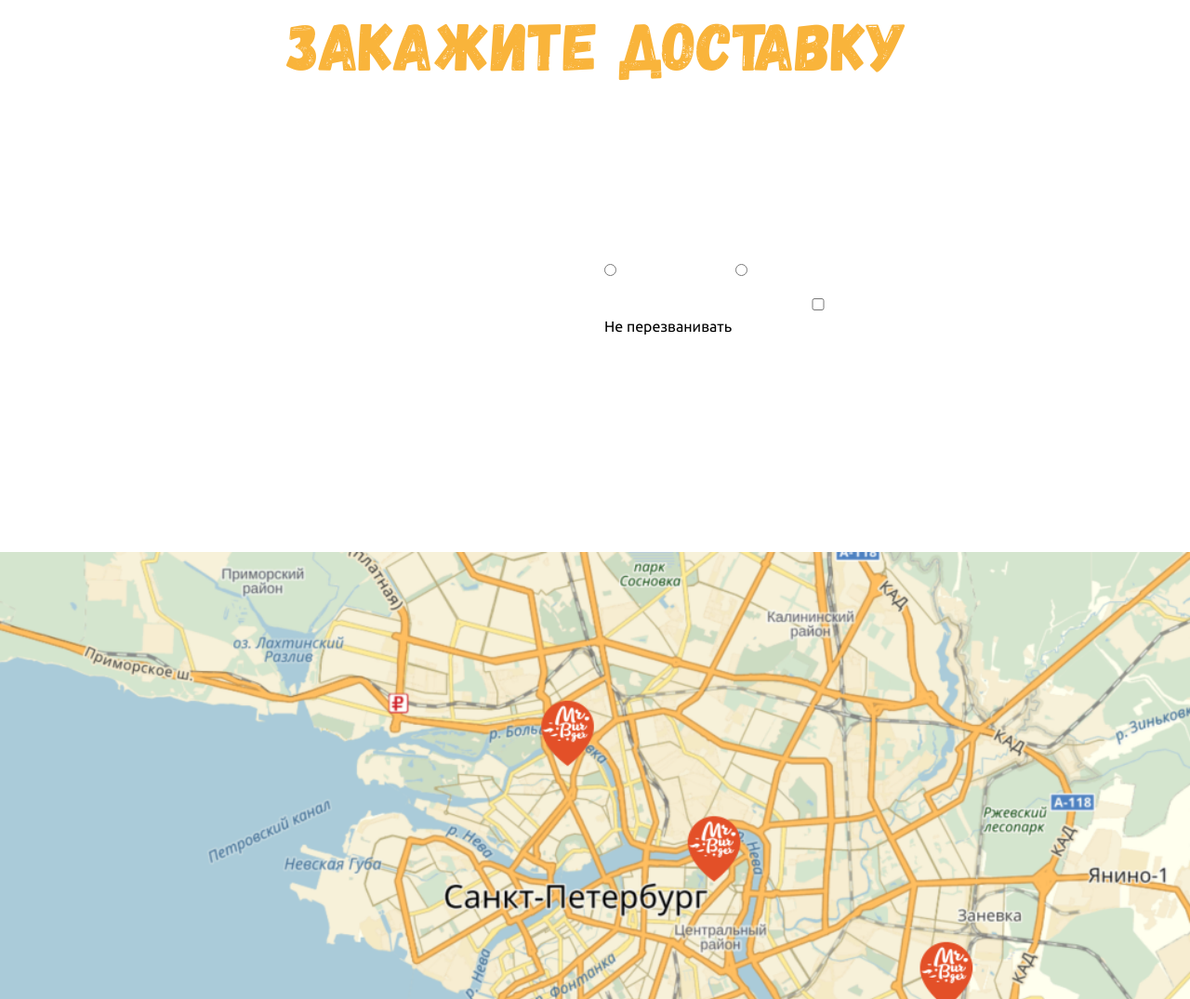
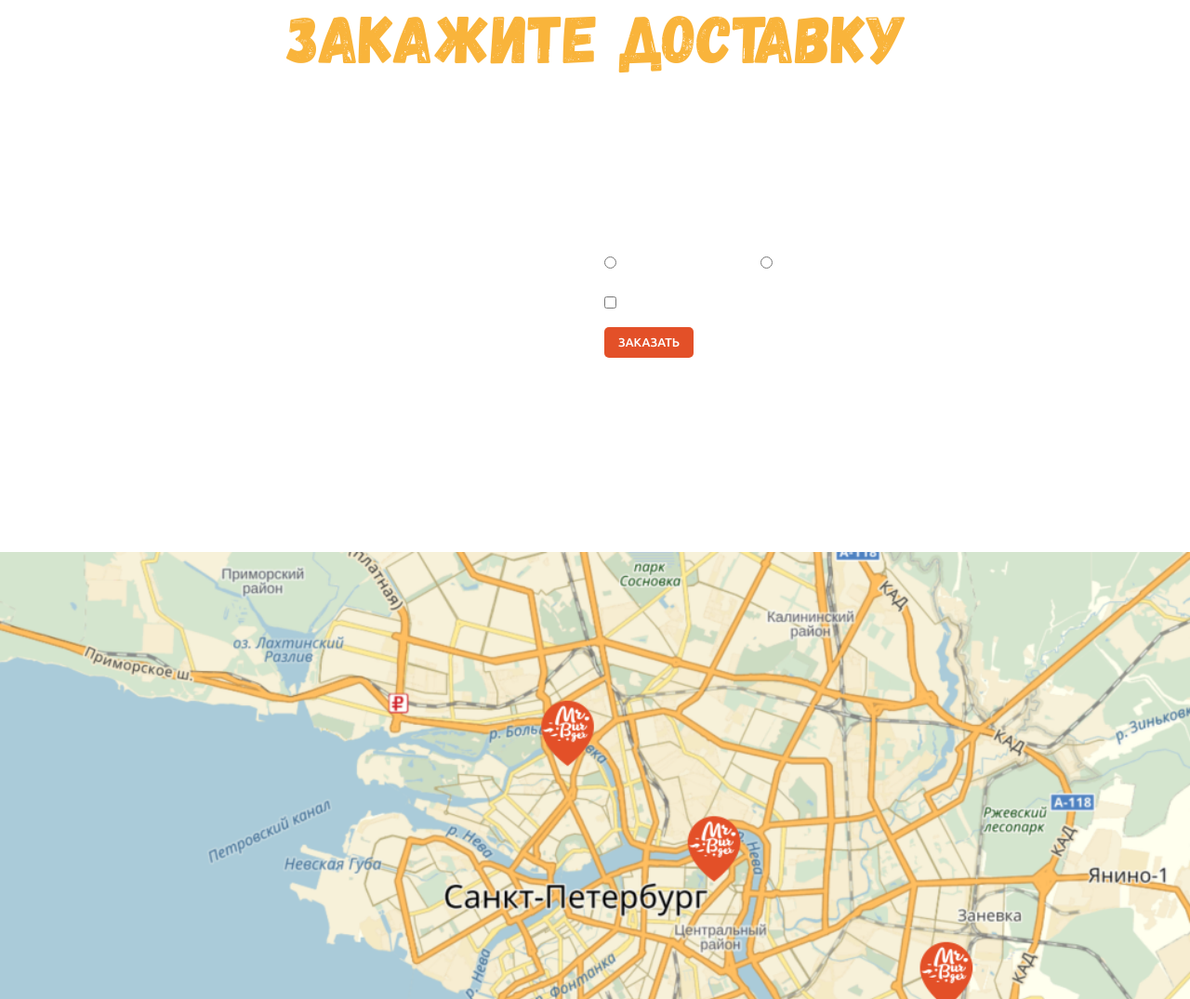
Before and after one commit to ArtGot/project, a plain HTML site: page index.html in a window 1280 px wide. Shown: the part 4206-5281 px from the top of the page at 93% size. Drawn offline with Linux system fonts and the light colour scheme.

Commit message:
Продолжение стилизации раздела Заказать доставку

```diff
--- a/index.html
+++ b/index.html
@@ -399,14 +399,24 @@
 						</div>
 						<div class="order__row">
 							<label class="order__block order__radio">
-								<input type="radio" name="cash" value="" class="order__radio--style">Потребуется сдача
-								<input type="radio" name="cash" value="" class="order__radio--style">Оплата по карте
+								<div class="order__radio-wrapper">
+									<input type="radio" name="cash" value="" class="order__radio--style">Потребуется сдача
+								</div>
+								<div class="order__radio-wrapper">
+									<input type="radio" name="cash" value="" class="order__radio--style">Оплата по карте
+								</div>
 							</label>
 						</div>
 						<div class="order__row">
-							<label class="order__block">
-								<input type="checkbox" name="call" class="order__input">Не перезванивать
+							<label class="order__block order__checkbox">
+								<div class="order__checkbox-wrappet">
+									<input type="checkbox" name="call" class="order__checkbox--style">Не перезванивать
+								</div>
 							</label>
+						</div>
+						<div class="order__row order__btn">
+							<a href="#" class="btn">Заказать</a>
+							<a href="#" class="btn_clear">Очистить</a>
 						</div>
 					</div>
 				</form>
--- a/scss/block/_order.scss
+++ b/scss/block/_order.scss
@@ -47,4 +47,40 @@
 	@include ubuntu;
 	font-size: 14px;
 	color: #fff;
+	display: flex;
+	margin-bottom: 10px;
 }
+
+.order__radio-wrapper {
+	margin-right: 20px;
+
+	&:last-child {
+		margin-right: 0;
+	}
+}
+
+.order__radio--style {
+	margin-right: 10px;
+}
+
+.order__checkbox {
+	@include ubuntu;
+	font-size: 14px;
+	color: #fff;
+}
+
+.order__checkbox--style {
+	margin-right: 10px;
+}
+
+.order__btn {
+color: #fff;
+margin-bottom: 0;
+line-height: 1;
+}
+
+.btn_clear {
+	font-weight: 300;
+	text-decoration: none;
+	padding: 7px 15px 1px;
+}
```
Also changed, not shown: styles/main.css.
